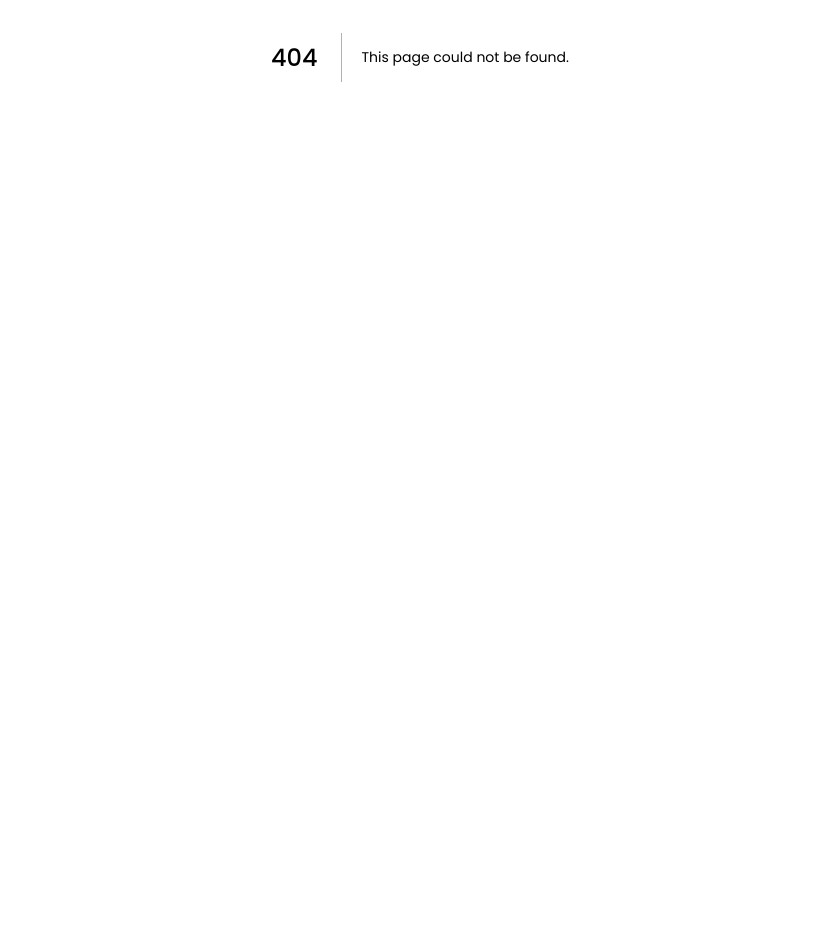
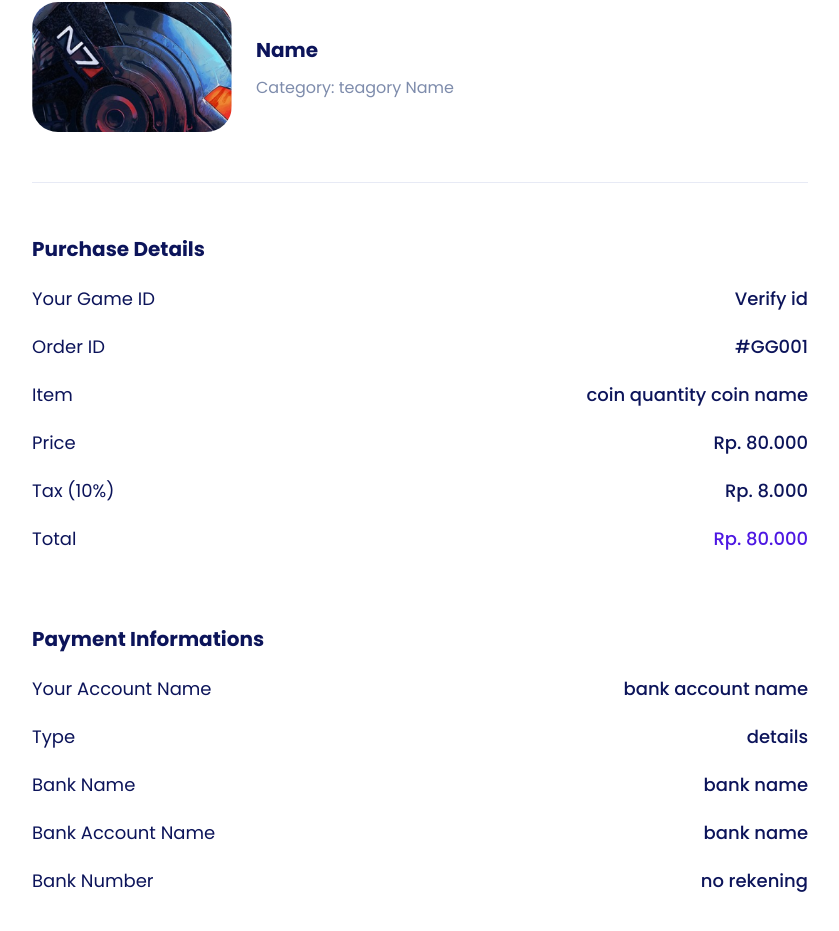
Before and after one commit to indrasz/storegg-nextjs, a Next.js app: page /checkout in a window 1280 px wide. Before the commit this address had no page. Shown: the part 343-1274 px from the top of the page, without its empty margins (220-1059 px from the left). Before the commit the page ends 800 px from the top, so only its background shows below. Built offline with nearby package versions, Linux system fonts and the light colour scheme.

Commit message:
add checkout page

```diff
--- /dev/null
+++ b/components/organism/CheckoutConfirmation/index.tsx
@@ -0,0 +1,20 @@
+export default function CheckoutInformation() {
+    return (
+        <>
+            <label className="checkbox-label text-lg color-palette-1">
+                I have transferred the money
+                <input type="checkbox" />
+                <span className="checkmark" />
+            </label>
+            <div className="d-md-block d-flex flex-column w-100 pt-50">
+                <button
+                    className="btn btn-confirm-payment rounded-pill fw-medium text-white border-0 text-lg"
+                    type="button"
+                >
+                    Confirm
+                    Payment
+                </button>
+            </div>
+        </>
+    );
+}
--- /dev/null
+++ b/components/organism/CheckoutDetail/index.tsx
@@ -0,0 +1,112 @@
+import NumberFormat from "react-number-format";
+
+export default function () {
+    return (
+        <>
+            <div className="purchase pt-md-50 pt-30">
+                <h2 className="fw-bold text-xl color-palette-1 mb-20">Purchase Details</h2>
+                <p className="text-lg color-palette-1 mb-20">
+                    Your Game ID
+                    {' '}
+                    <span
+                        className="purchase-details"
+                    >
+                        Verify id
+                    </span>
+
+                </p>
+                <p className="text-lg color-palette-1 mb-20">
+                    Order ID
+                    {' '}
+                    <span className="purchase-details">#GG001</span>
+                </p>
+                <p className="text-lg color-palette-1 mb-20">
+                    Item
+                    {' '}
+                    <span className="purchase-details">
+                        coin quantity
+                        {' '}
+                        coin name
+                    </span>
+                </p>
+                <p className="text-lg color-palette-1 mb-20">
+                    Price
+                    {' '}
+                    <span className="purchase-details">
+                        <NumberFormat
+                            value="80000"
+                            prefix="Rp. "
+                            displayType="text"
+                            thousandSeparator="."
+                            decimalSeparator=","
+                        />
+
+                    </span>
+                </p>
+                <p className="text-lg color-palette-1 mb-20">
+                    Tax (10%)
+                    {' '}
+                    <span className="purchase-details">
+                        <NumberFormat
+                            value="8000"
+                            prefix="Rp. "
+                            displayType="text"
+                            thousandSeparator="."
+                            decimalSeparator=","
+                        />
+                    </span>
+                </p>
+                <p className="text-lg color-palette-1 mb-20">
+                    Total
+                    {' '}
+                    <span className="purchase-details color-palette-4">
+                        <NumberFormat
+                            value="80000"
+                            prefix="Rp. "
+                            displayType="text"
+                            thousandSeparator="."
+                            decimalSeparator=","
+                        />
+                    </span>
+
+                </p>
+            </div>
+            <div className="payment pt-md-50 pb-md-50 pt-10 pb-10">
+                <h2 className="fw-bold text-xl color-palette-1 mb-20">Payment Informations</h2>
+                <p className="text-lg color-palette-1 mb-20">
+                    Your Account Name
+                    {' '}
+                    <span className="purchase-details">
+                        bank account name
+                    </span>
+
+                </p>
+                <p className="text-lg color-palette-1 mb-20">
+                    Type
+                    {' '}
+                    <span className="payment-details">details</span>
+                </p>
+                <p className="text-lg color-palette-1 mb-20">
+                    Bank Name
+                    {' '}
+                    <span className="payment-details">bank name</span>
+                </p>
+                <p className="text-lg color-palette-1 mb-20">
+                    Bank Account Name
+                    {' '}
+                    <span className="payment-details">
+                        bank name
+                    </span>
+
+                </p>
+                <p className="text-lg color-palette-1 mb-20">
+                    Bank Number
+                    {' '}
+                    <span className="payment-details">
+                        no rekening
+                    </span>
+                </p>
+            </div>
+        </>
+    );
+}
--- /dev/null
+++ b/components/organism/CheckoutItem/index.tsx
@@ -0,0 +1,21 @@
+export default function CheckoutItem() {
+    return (
+        <div className="game-checkout d-flex flex-row align-items-center pt-md-50 pb-md-50 pt-30 pb-30">
+            <div className="pe-4">
+                <div className="cropped">
+                    <img src={`/img/Thumbnail-1.png`} className="img-fluid" alt="" />
+                </div>
+            </div>
+            <div>
+                <p className="fw-bold text-xl color-palette-1 mb-10">
+                    Name
+                </p>
+                <p className="color-palette-2 m-0">
+                    Category:
+                    {' '}
+                    teagory Name
+                </p>
+            </div>
+        </div>
+    );
+}
--- /dev/null
+++ b/pages/checkout/index.tsx
@@ -0,0 +1,26 @@
+import Image from "next/image";
+import CheckoutInformation from "../../components/organism/CheckoutConfirmation";
+import CheckoutDetail from "../../components/organism/CheckoutDetail";
+import CheckoutItem from "../../components/organism/CheckoutItem";
+
+export default function Checkout() {
+    return (
+        <section className="checkout mx-auto pt-md-100 pb-md-145 pt-30 pb-30">
+            <div className="container-fluid">
+                <div className="logo text-md-center text-start pb-50">
+                    <a className="" href="/#">
+                        <Image src="/icon/logo.svg" width={60} height={60} alt="logo" />
+                    </a>
+                </div>
+                <div className="title-text pt-md-50 pt-0">
+                    <h2 className="text-4xl fw-bold color-palette-1 mb-10">Checkout</h2>
+                    <p className="text-lg color-palette-1 mb-0">Waktunya meningkatkan cara bermain</p>
+                </div>
+                <CheckoutItem />
+                <hr />
+                <CheckoutDetail />
+                <CheckoutInformation />
+            </div>
+        </section>
+    );
+}
--- a/pages/detail/index.tsx
+++ b/pages/detail/index.tsx
@@ -1,7 +1,7 @@
 import Footer from "../../components/organism/Footer";
 import Navbar from "../../components/organism/Navbar";
 import TopUpItem from "../../components/organism/TopUpItem";
-import TopUpForm from "../../components/TopUpForm";
+import TopUpForm from "../../components/organism/TopUpForm";
 
 export default function Detail() {
     return (
```
Also changed, not shown: components/TopUpForm/index.tsx (deleted, +0 -76 lines).
